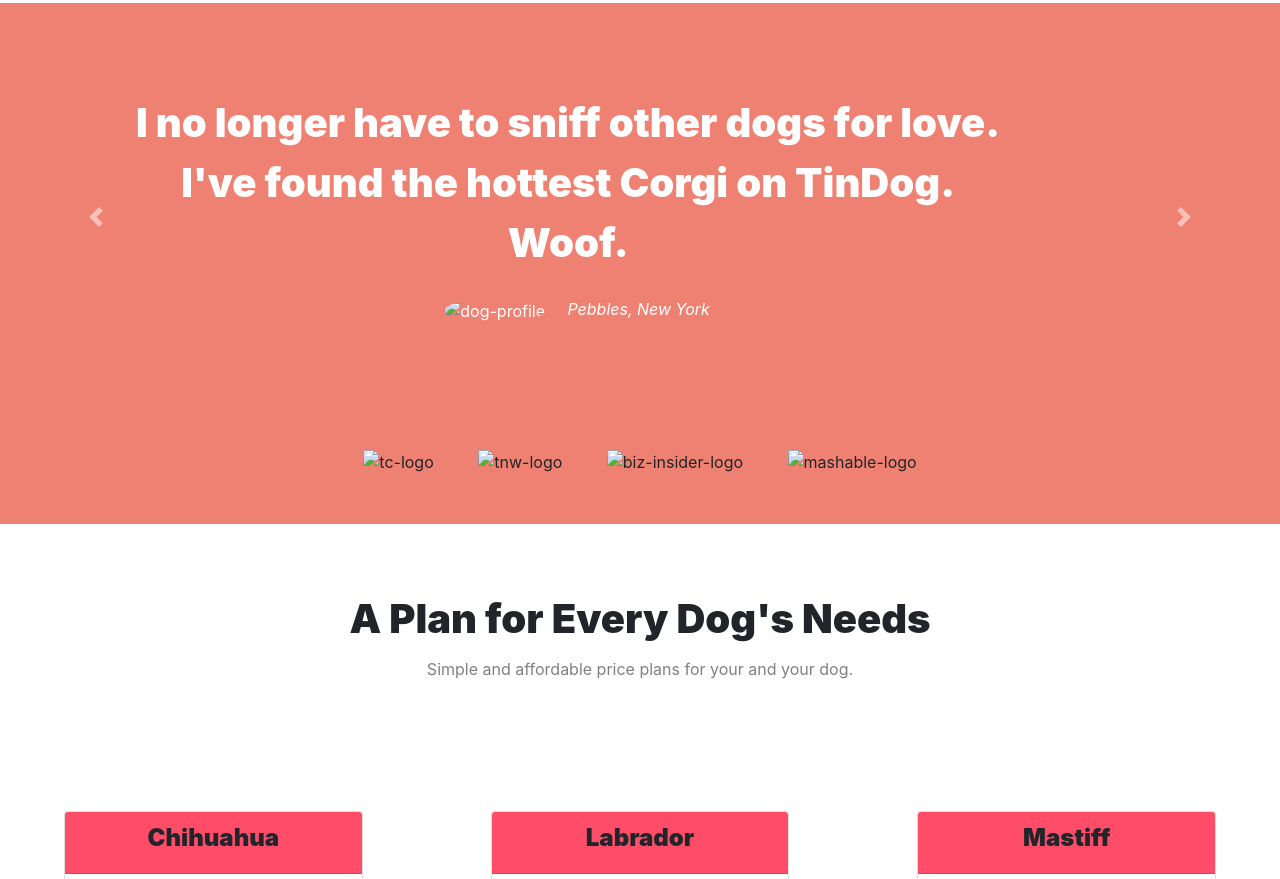
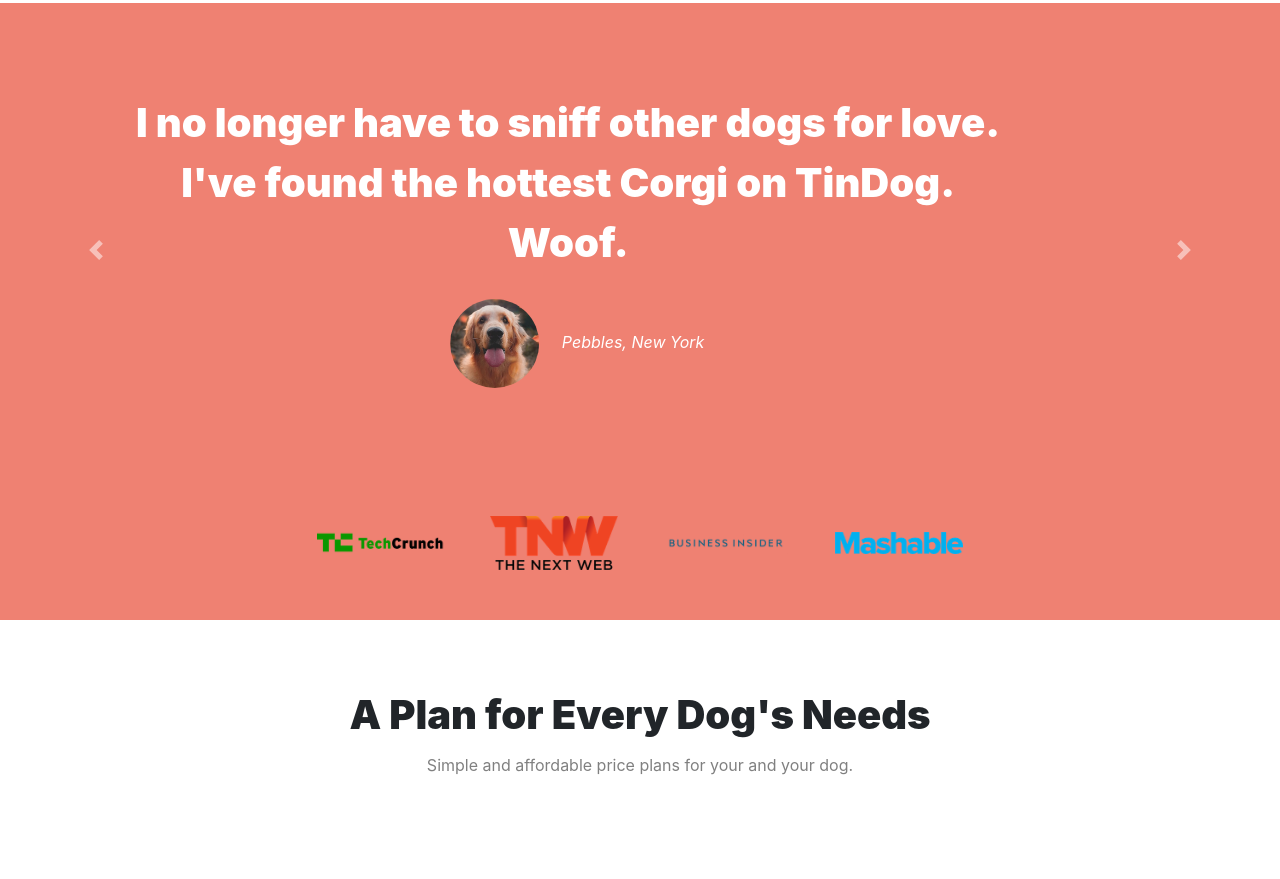
Before and after one commit to beingpramo/tindog-demo, a plain HTML site: page index.html in a window 1280 px wide. Shown: the part 1088-1967 px from the top of the page. Drawn offline with nearby package versions, Linux system fonts and the light colour scheme.

Commit message:
Update index.html

```diff
--- a/index.html
+++ b/index.html
@@ -63,7 +63,7 @@
     <button type="button" class="btn btn-outline-light btn-lg  download-button"><i class="fab fa-google-play"></i> Download</button>
       </div>
       <div class="col-lg-6 col-md-12 col-sm-12">
-        <img class="dog-top" src="images/iphone6.png" alt="iphone-mockup"style="transform:rotate(25deg);">
+        <img class="dog-top" src="iphone6.png" alt="iphone-mockup"style="transform:rotate(25deg);">
       </div>
     </div>
      </div>
@@ -107,12 +107,12 @@
   <div class="carousel-inner">
     <div class="carousel-item active">
       <h2>I no longer have to sniff other dogs for love. I've found the hottest Corgi on TinDog. Woof.</h2>
-      <img class="testimonial-image" src="images/dog-img.jpg" alt="dog-profile">
+      <img class="testimonial-image" src="dog-img.jpg" alt="dog-profile">
       <em>Pebbles, New York</em>
     </div>
     <div class="carousel-item">
       <h2 class="testimonial-text">My dog used to be so lonely, but with TinDog's help, they've found the love of their life. I think.</h2>
-      <img class="testimonial-image" src="images/lady-img.jpg" alt="lady-profile">
+      <img class="testimonial-image" src="lady-img.jpg" alt="lady-profile">
       <em>Beverly, Illinois</em>
     </div>
 
@@ -138,10 +138,10 @@
         <!-- Press -->
 
         <section id="press">
-          <img class="press-logo"  src="images/techcrunch.png" alt="tc-logo">
-          <img class="press-logo" src="images/tnw.png" alt="tnw-logo">
-          <img class="press-logo" src="images/bizinsider.png" alt="biz-insider-logo">
-          <img class="press-logo" src="images/mashable.png" alt="mashable-logo">
+          <img class="press-logo"  src="techcrunch.png" alt="tc-logo">
+          <img class="press-logo" src="tnw.png" alt="tnw-logo">
+          <img class="press-logo" src="bizinsider.png" alt="biz-insider-logo">
+          <img class="press-logo" src="mashable.png" alt="mashable-logo">
 
         </section>
 
```
